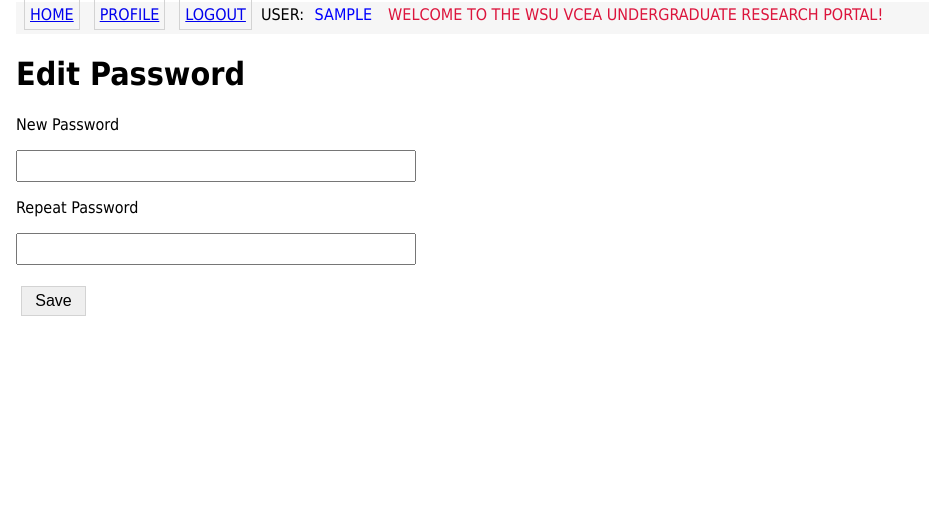
After one commit to BenjaminMichaelis/WSU-EECS-UndergraduateResearch, a Flask app: page /edit_password/ in a window 1280 px wide. The commit adds this page. Shown: the top 515 px of the page, without its empty margins (0-929 px from the left). Run offline with Flask 2, Linux system fonts and the light colour scheme; the visitor is signed in with stand-in values (Sample User, id 1); data comes from the database, SQL or seed files in the repository; some libraries are stand-ins or nearby versions.

Commit message:
New password form working and editted old edit form to have no password field

```diff
--- a/app/Controller/forms.py
+++ b/app/Controller/forms.py
@@ -44,8 +44,6 @@ class EditForm(FlaskForm):
     electives = TextAreaField('Enter the technical elective courses you completed and the grade you received')
     languages = QuerySelectMultipleField('Languages you have experience in', query_factory=get_languages, get_label=get_languageLabel, widget=ListWidget(prefix_label=False), option_widget=CheckboxInput())
     fields = QuerySelectMultipleField('Research topics you are interested in', query_factory=get_fields, get_label=get_fieldlabel, widget=ListWidget(prefix_label=False), option_widget=CheckboxInput())
-    password = PasswordField('Password', validators=[EqualTo('password2', message='Passwords must match')])
-    password2 = PasswordField('Repeat Password')
     submit = SubmitField('Save')
 
     def validate_phone(form, phone):
@@ -69,3 +67,8 @@ class EditForm(FlaskForm):
 #     select = SelectField('Select',choices = [(3,'Date'),(2,'Title'),(1,'# of likes'),(0,'Happiness level')])
 #     usersposts = BooleanField('Display my posts only.')
 #     submit = SubmitField('Refresh')
+
+class EditPasswordForm(FlaskForm):
+    password = PasswordField('New Password', validators=[EqualTo('password2', message='Passwords must match')])
+    password2 = PasswordField('Repeat Password')
+    submit = SubmitField('Save')
--- a/app/Controller/routes.py
+++ b/app/Controller/routes.py
@@ -5,7 +5,7 @@ from flask import render_template, flash, redirect, url_for, request
 from config import Config
 
 from app import db
-from app.Controller.forms import PostForm, EditForm
+from app.Controller.forms import PostForm, EditForm, EditPasswordForm
 from flask_login import current_user, login_user, logout_user, login_required
 from app.Controller.auth_forms import LoginForm, RegistrationForm
 from app.Model.models import Post
@@ -58,7 +58,6 @@ def edit_profile():
         if eform.validate_on_submit():
             current_user.firstname = eform.firstname.data
             current_user.lastname = eform.lastname.data
-            current_user.set_password(eform.password.data)
             current_user.phone = eform.phone.data
             current_user.major = eform.major.data
             current_user.gpa = eform.gpa.data
@@ -87,3 +86,17 @@ def edit_profile():
     else:
         pass
     return render_template('edit_profile.html', title='Edit Profile', form = eform)
+
+@bp_routes.route('/edit_password/', methods=['GET', 'POST'])
+@login_required
+def edit_password():
+    pform = EditPasswordForm()
+    if request.method == 'POST':
+        if pform.validate_on_submit():
+            current_user.set_password(pform.password.data)
+            db.session.add(current_user)
+            db.session.commit()
+            flash("Your password has been changed")
+            return redirect(url_for('routes.display_profile'))
+        pass
+    return render_template('edit_password.html', title='Edit Password', form = pform)
--- a/app/View/templates/display_profile.html
+++ b/app/View/templates/display_profile.html
@@ -24,6 +24,7 @@
     {% endfor %}
 
     {% if user == current_user %}
-    <p><a href="{{ url_for('routes.edit_profile')}}""> Edit your profile</a></p>
+    <p><a href="{{ url_for('routes.edit_profile')}}"> Edit your profile information</a></p>
+    <p><a href="{{ url_for('routes.edit_password')}}"> Change your password</a></p>
     {% endif %}
 {% endblock %}
--- /dev/null
+++ b/app/View/templates/edit_password.html
@@ -0,0 +1,28 @@
+{% extends "base.html" %}
+
+{% block content %}
+    <h1>Edit Password</h1>
+    {% if form %}
+        <div class="form-container">
+            <form action="" method="POST">
+                {{ form.hidden_tag() }}
+                    <p> {{ form.password.label }}</p>
+                    <p> {{ form.password(class='textinput')}}</p>
+
+                    {% for error in form.password.errors %}
+                    <span style="color: red;">[{{ error }}]</span>
+                    {% endfor %}
+
+                    <p> {{ form.password2.label }}</p>
+                    <p> {{ form.password2(class='textinput')}}</p>
+
+                    {% for error in form.password2.errors %}
+                    <span style="color: red;">[{{ error }}]</span>
+                    {% endfor %}
+
+                {{ form.submit(class='button') }}
+            </form>
+        </div>
+    {% endif %}
+
+{% endblock %}
```
Also changed, not shown: app/View/templates/edit_profile.html (+0 -15 lines).
